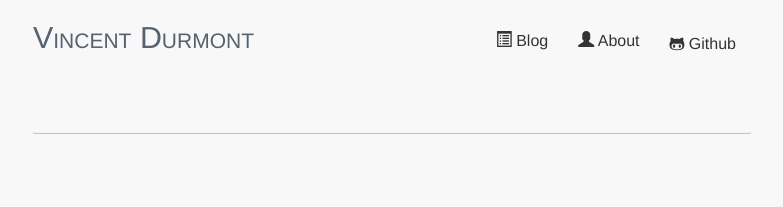
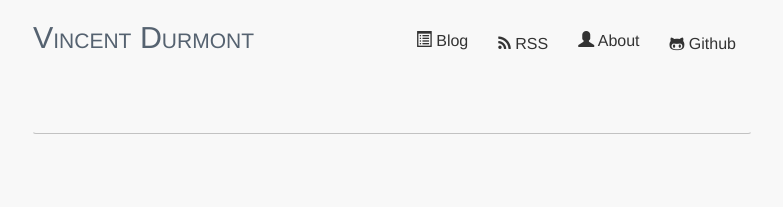
Before and after one commit to vdurmont/vdurmont.github.com, a Jekyll site: the page built from index.html, in a window 1280 px wide. Shown: the top 207 px of the page, without its empty margins (248-1031 px from the left). Built offline with Jekyll 4.4.1, drawn with Linux system fonts in a browser that asks for light colours; nearby versions of some CDN libraries.

Commit message:
Adding rss feed in header

```diff
--- a/_layouts/default.html
+++ b/_layouts/default.html
@@ -21,6 +21,7 @@
 				<div class="collapse navbar-collapse navbar-right" id="collapse-menu">
 					<ul class="nav navbar-nav">
 						<li><a href="/"><span class="glyphicon glyphicon-list-alt"></span> Blog</a></li>
+						<li><a href="/rss/posts.xml"><i class="fa fa-rss"></i> RSS</a></li>
 						<li><a href="/about"><span class="glyphicon glyphicon-user"></span> About</a></li>
 						<li><a href="https://github.com/vdurmont"><i class="fa fa-github-alt"></i> Github</a></li>
 					</ul>
```
